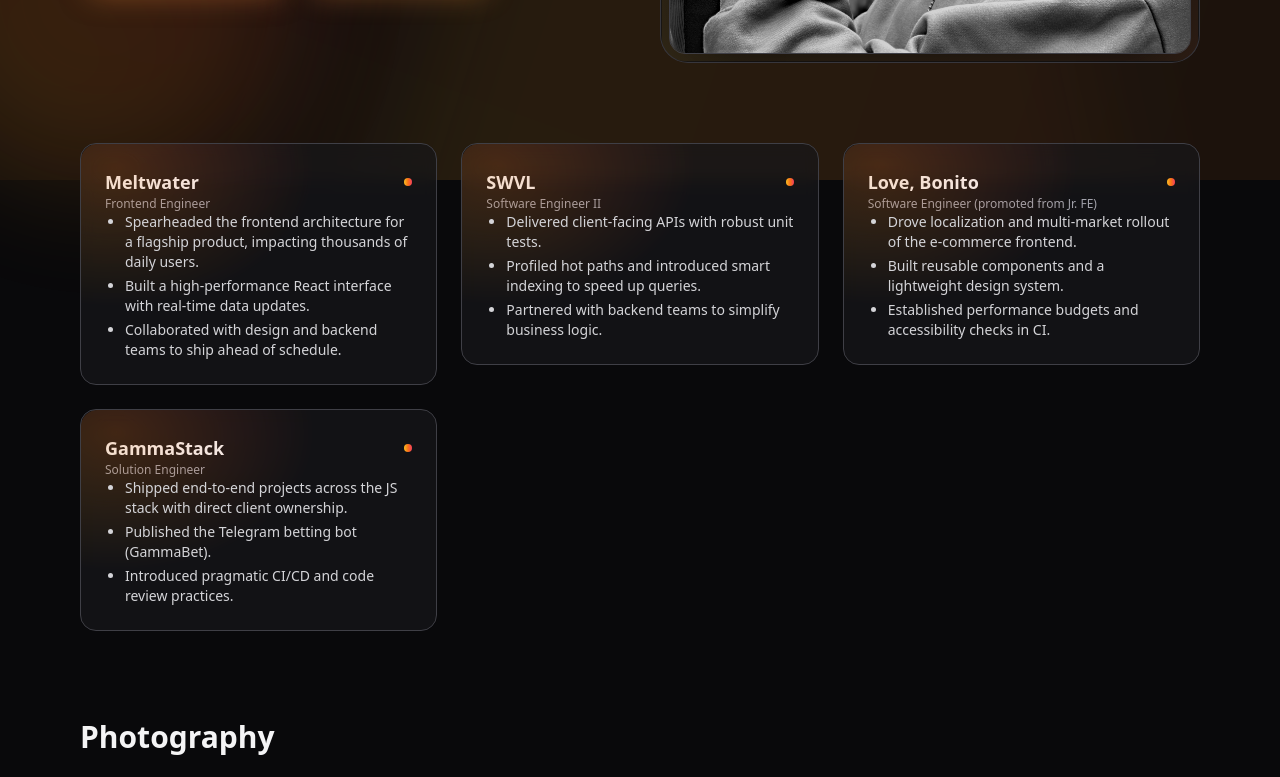
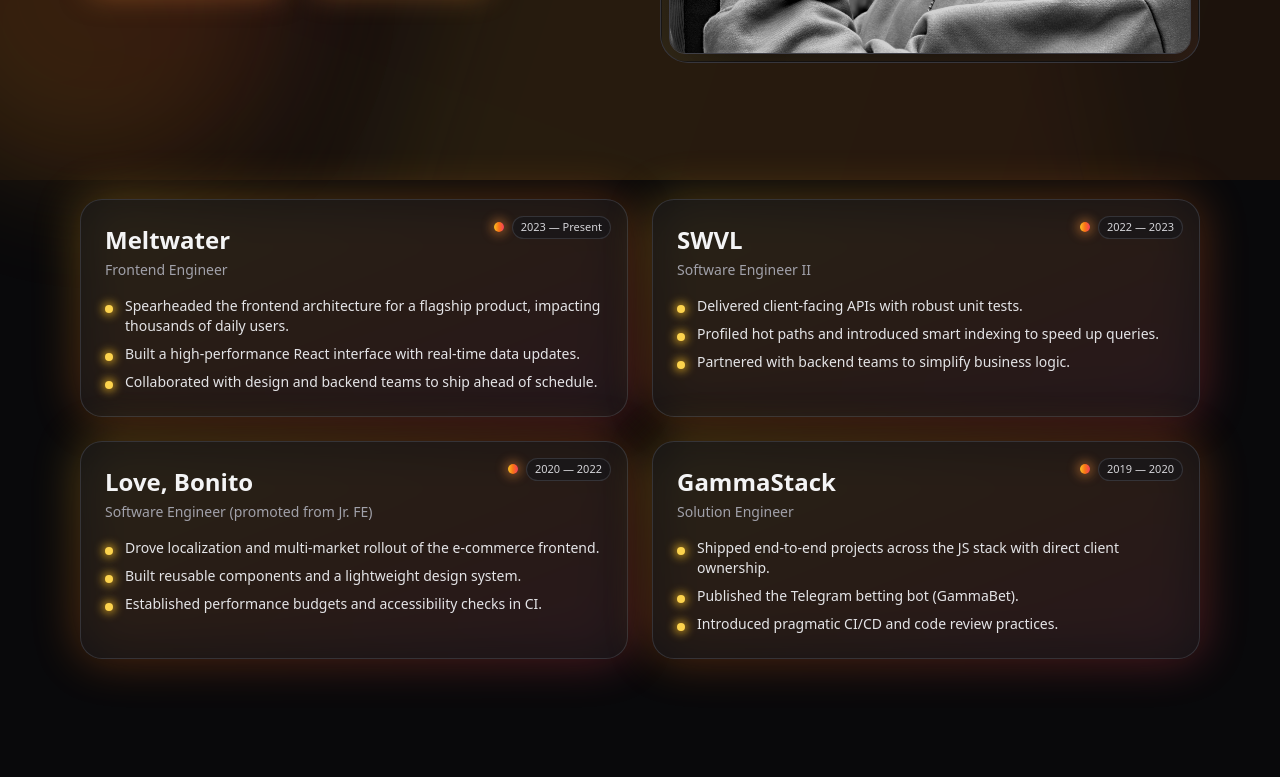
Before and after one commit to mohanish35/mohanish-website, a Next.js app: page / in a window 1280 px wide. Shown: the part 620-1397 px from the top of the page. Built offline with nearby package versions, Linux system fonts and the light colour scheme.

Commit message:
improve work cards

```diff
--- a/pages/index.tsx
+++ b/pages/index.tsx
@@ -526,6 +526,102 @@
   "Angels & Demons (Robert Langdon, #1)",
 ]
 
+// Fancy shine that glides across a card on hover
+function Shine() {
+  return (
+    <span
+      aria-hidden
+      className="pointer-events-none absolute inset-0 overflow-hidden rounded-[22px]"
+    >
+      <span
+        className="absolute -inset-1 -translate-x-full rounded-[22px] bg-gradient-to-r from-white/10 via-white/40 to-white/10 opacity-0 transition will-change-transform
+        group-hover:translate-x-0 group-hover:opacity-30 duration-700 [mask-image:linear-gradient(90deg,transparent,black,transparent)]"
+      />
+    </span>
+  )
+}
+
+// Soft animated blobs behind the grid
+function GridBackdrop() {
+  return (
+    <div aria-hidden className="pointer-events-none absolute inset-0 -z-10">
+      <motion.div
+        className="absolute -top-10 -left-16 h-64 w-64 rounded-full blur-3xl"
+        style={{
+          background:
+            "radial-gradient(closest-side,rgba(251,191,36,.35),transparent)",
+        }}
+        animate={{ x: [0, 40, 0], y: [0, 20, 0] }}
+        transition={{ duration: 16, repeat: Infinity, ease: "easeInOut" }}
+      />
+      <motion.div
+        className="absolute bottom-0 -right-10 h-72 w-72 rounded-full blur-3xl"
+        style={{
+          background:
+            "radial-gradient(closest-side,rgba(244,63,94,.28),transparent)",
+        }}
+        animate={{ x: [0, -30, 0], y: [0, -25, 0] }}
+        transition={{
+          duration: 18,
+          repeat: Infinity,
+          ease: "easeInOut",
+          delay: 1.2,
+        }}
+      />
+    </div>
+  )
+}
+
+type Exp = {
+  company: string
+  role: string
+  period: string
+  bullets: string[]
+}
+
+function ExperienceCard({ exp, i }: { exp: Exp; i: number }) {
+  return (
+    <motion.article
+      className="group relative"
+      initial={{ opacity: 0, y: 24, scale: 0.98 }}
+      whileInView={{ opacity: 1, y: 0, scale: 1 }}
+      viewport={{ once: true, margin: "-10% 0px -10% 0px" }}
+      transition={{ duration: 0.6, ease: [0.22, 1, 0.36, 1], delay: i * 0.05 }}
+      whileHover={{ y: -6, rotate: i % 2 ? 0.4 : -0.4 }}
+    >
+      {/* Glow ring */}
+      <div
+        className={`absolute -inset-px rounded-3xl bg-gradient-to-br ${ACCENT} opacity-30 blur-xl transition group-hover:opacity-60`}
+      />
+      {/* Card */}
+      <div className="relative h-full rounded-[22px] border border-zinc-700/70 bg-zinc-900/70 backdrop-blur p-4 md:p-6">
+        <Shine />
+        {/* Corner dot + period pill */}
+        <div className="absolute right-4 top-4 flex items-center gap-2">
+          <span
+            className={`h-2.5 w-2.5 rounded-full bg-gradient-to-r ${ACCENT} shadow-[0_0_10px_4px_rgba(251,146,60,0.35)]`}
+          />
+          <span className="rounded-full border border-zinc-700/70 bg-zinc-900/70 px-2 py-0.5 text-[11px] text-zinc-300">
+            {exp.period}
+          </span>
+        </div>
+
+        <h3 className="text-xl md:text-2xl font-semibold">{exp.company}</h3>
+        <p className="mt-1 text-sm text-zinc-400">{exp.role}</p>
+
+        <ul className="mt-4 space-y-2 text-sm text-zinc-200">
+          {exp.bullets.map((b) => (
+            <li key={b} className="relative pl-5">
+              <span className="absolute left-0 top-[.55rem] h-2 w-2 rounded-full bg-amber-300 shadow-[0_0_10px_2px_rgba(251,191,36,.8)]" />
+              {b}
+            </li>
+          ))}
+        </ul>
+      </div>
+    </motion.article>
+  )
+}
+
 // ---------- Page ----------
 export default function Home() {
   const reduce = useReducedMotion()
@@ -1013,12 +1109,18 @@
       </section>
 
       {/* Work */}
-      <section id="work" className={`max-w-6xl mx-auto px-4 pb-6 ${ANCHOR}`}>
-        <div className="grid md:grid-cols-3 gap-6">
-          {[
+      <section
+        id="work"
+        className={`relative mx-auto max-w-6xl px-4 py-14 ${ANCHOR}`}
+      >
+        <GridBackdrop />
+        {/** data lives here for clarity; feel free to hoist it */}
+        {(() => {
+          const experiences: Exp[] = [
             {
               company: "Meltwater",
               role: "Frontend Engineer",
+              period: "2023 — Present",
               bullets: [
                 "Spearheaded the frontend architecture for a flagship product, impacting thousands of daily users.",
                 "Built a high‑performance React interface with real‑time data updates.",
@@ -1028,6 +1130,7 @@
             {
               company: "SWVL",
               role: "Software Engineer II",
+              period: "2022 — 2023",
               bullets: [
                 "Delivered client‑facing APIs with robust unit tests.",
                 "Profiled hot paths and introduced smart indexing to speed up queries.",
@@ -1037,6 +1140,7 @@
             {
               company: "Love, Bonito",
               role: "Software Engineer (promoted from Jr. FE)",
+              period: "2020 — 2022",
               bullets: [
                 "Drove localization and multi‑market rollout of the e‑commerce frontend.",
                 "Built reusable components and a lightweight design system.",
@@ -1046,46 +1150,23 @@
             {
               company: "GammaStack",
               role: "Solution Engineer",
+              period: "2019 — 2020",
               bullets: [
                 "Shipped end‑to‑end projects across the JS stack with direct client ownership.",
                 "Published the Telegram betting bot (GammaBet).",
                 "Introduced pragmatic CI/CD and code review practices.",
               ],
             },
-          ].map((exp, i) => (
-            <motion.div
-              key={exp.company}
-              custom={i}
-              variants={fadeUp}
-              initial="hidden"
-              whileInView="show"
-              viewport={{ once: true }}
-            >
-              <div className="relative rounded-2xl border border-zinc-700 bg-zinc-900/70 backdrop-blur hover:border-zinc-600 transition p-2">
-                <div
-                  aria-hidden
-                  className={`pointer-events-none absolute inset-0 rounded-2xl [mask-image:radial-gradient(200px_140px_at_10%_10%,black,transparent)] bg-gradient-to-tr ${ACCENT} opacity-20`}
-                />
-                <CardHeader>
-                  <CardTitle className="text-zinc-100 flex items-center justify-between">
-                    <span>{exp.company}</span>
-                    <span
-                      className={`ml-2 h-2 w-2 rounded-full bg-gradient-to-r ${ACCENT}`}
-                    />
-                  </CardTitle>
-                  <div className="text-xs text-zinc-400">{exp.role}</div>
-                </CardHeader>
-                <CardContent className="relative z-10 text-sm text-zinc-300">
-                  <ul className="list-disc pl-5 space-y-1">
-                    {exp.bullets.map((b) => (
-                      <li key={b}>{b}</li>
-                    ))}
-                  </ul>
-                </CardContent>
-              </div>
-            </motion.div>
-          ))}
-        </div>
+          ]
+
+          return (
+            <div className="grid auto-rows-fr gap-6 sm:grid-cols-2">
+              {experiences.map((exp, i) => (
+                <ExperienceCard key={exp.company} exp={exp} i={i} />
+              ))}
+            </div>
+          )
+        })()}
       </section>
 
       {/* Photos */}
```
